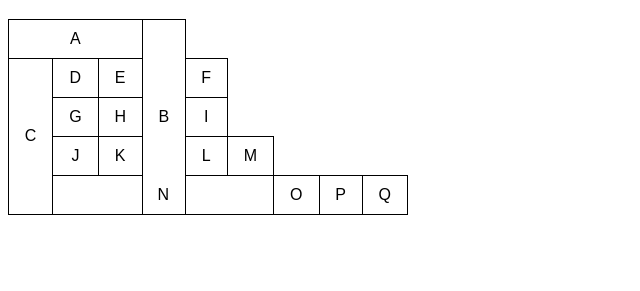
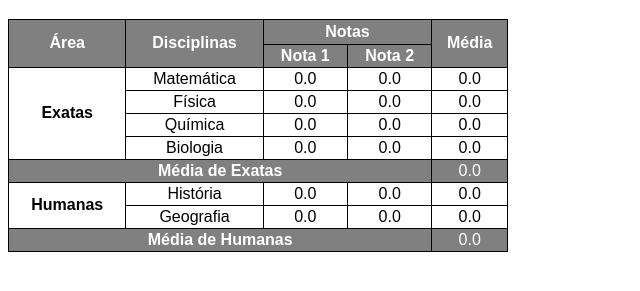
Before and after one commit to OMajestatico/html-css, a plain HTML site: page desafios/desafio013/parte2.html in a window 1280 px wide. Shown: the part 61-352 px from the top of the page, without its empty margins (0-640 px from the left). Drawn offline with Linux system fonts and the light colour scheme.

Commit message:
criei a tabela estranha

```diff
--- a/desafios/desafio013/parte2.html
+++ b/desafios/desafio013/parte2.html
@@ -11,13 +11,37 @@
 
         table{
             border-collapse: collapse;
-            width: 400px;
+            width: 500px;
         }
 
         td{
             border: 1px solid black;
-            padding: 10px;
+            padding: 2px;
             text-align: center;
+        }
+        th{
+            border: 1px solid black;
+
+        }
+
+
+        thead th{
+            border: 1px solid black;
+            background-color: grey;
+            color: white;
+            padding-top: 3px;
+            padding-bottom: 3px;
+        }
+
+        td.xadrez, th.xadrez{
+            background-color: grey;
+            color: white;
+        }
+
+        thead td{
+            background-color: grey;
+            color: white;
+            font-weight: bold;
         }
     </style>
 </head>
@@ -25,40 +49,63 @@
 <body>
     <h1>T A B E L A S !</h1>
     <table>
-        <tr>
-            <td colspan="3">A</td>
-            <td rowspan="5">B</td>
+        <thead>
+            <th rowspan="2" scope="col">Área</th>
+            <th  rowspan="2" scope="col">Disciplinas</th>
+            <th scope="colgroup" colspan="2">Notas</th>
+            <th rowspan="2" scope="col">Média</th>
+            <tr><td>Nota 1</td><td>Nota 2</td></tr>
 
-        </tr>
-        <tr>
-            <td rowspan="5">C</td>
-            <td>D</td>
-            <td>E</td>
-            <td>F</td>
+        </thead>
 
-        </tr>
-        <tr>
-            <td>G</td>
-            <td>H</td>
-            <td>I</td>
+        <tbody>
+            <tr>
+                <th rowspan="4" scope="rowgroup">Exatas</th>
+                <td>Matemática</td>
+                <td>0.0</td>
+                <td>0.0</td>
+                <td>0.0</td>
+            </tr>
 
+            <tr>
+                <td>Física</td>
+                <td>0.0</td>
+                <td>0.0</td>
+                <td>0.0</td>
+            </tr>
 
-        </tr>
-        <tr>
-            <td>J</td>
-            <td>K</td>
-            <td>L</td>
-            <td>M</td>
+            <tr>
+                <td>Química</td>
+                <td>0.0</td>
+                <td>0.0</td>
+                <td>0.0</td>
+            </tr>
 
+            <tr>
+                <td>Biologia</td>
+                <td>0.0</td>
+                <td>0.0</td>
+                <td>0.0</td>
+            </tr>
+            <tr>
+                <th class="xadrez"  scope="rowgroup" colspan="4">Média de Exatas</th>
+                <td class="xadrez" >0.0</td>
+            </tr>
+            <tr>
+                <th scope="rowgroup" rowspan="2">Humanas</th>
+                <td>História</td>
+                <td>0.0</td>
+                <td>0.0</td>
+                <td>0.0</td>
 
-        </tr>
-        <tr>
-            <td colspan="5">N</td>
-            <td>O</td>
-            <td>P</td>
-            <td>Q</td>
-
-        </tr>
+            </tr>
+            <tr><td>Geografia</td>
+                <td>0.0</td>
+                <td>0.0</td>
+                <td>0.0</td></tr>
+            <tr><th scope="rowgroup" class="xadrez" colspan="4">Média de Humanas</th>
+                <td class="xadrez" >0.0</td></tr>
+        </tbody>
     </table>
 </body>
 </html>
```
Also changed, not shown: desafios/desafio013/tabela03.html (+12 -6 lines).
